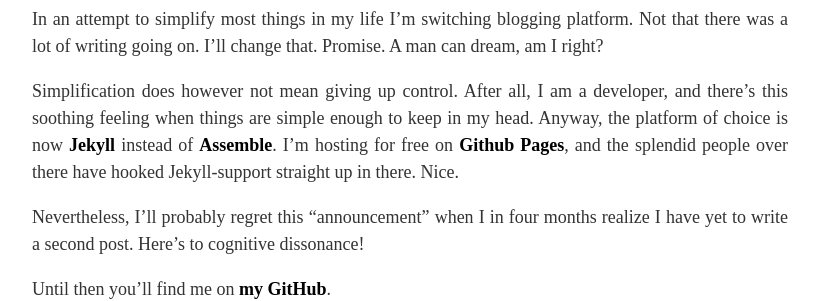
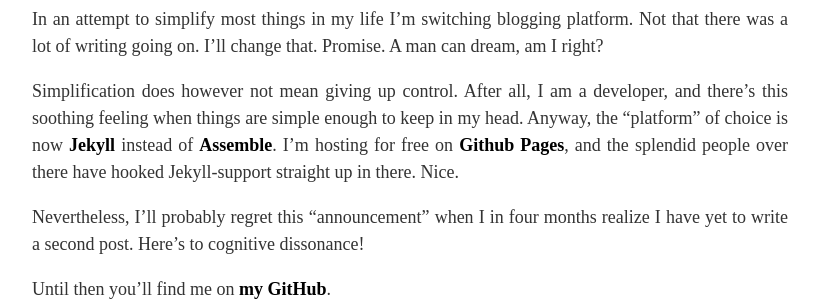
Before and after one commit to marcusstenbeck/marcusstenbeck.github.io, a Jekyll site: the page built from _posts/2014-03-02-a-wild-jekyll-appears.markdown, in a window 1280 px wide. Shown: the part 303-604 px from the top of the page, without its empty margins (230-1049 px from the left). Built offline with Jekyll 4.4.1, drawn with Linux system fonts in a browser that asks for light colours; some web fonts are replaced; Markdown is read by kramdown in place of the engine named in the settings.

Commit message:
Clarification.

```diff
--- a/_posts/2014-03-02-a-wild-jekyll-appears.markdown
+++ b/_posts/2014-03-02-a-wild-jekyll-appears.markdown
@@ -9,7 +9,7 @@
 
 In an attempt to simplify most things in my life I'm switching blogging platform. Not that there was a lot of writing going on. I'll change that. Promise. A man can dream, am I right?
 
-Simplification does however not mean giving up control. After all, I am a developer, and there's this soothing feeling when things are simple enough to keep in my head. Anyway, the platform of choice is now [Jekyll][jekyll] instead of [Assemble][assemble]. I'm hosting for free on [Github Pages][gh-pages], and the splendid people over there have hooked Jekyll-support straight up in there. Nice.
+Simplification does however not mean giving up control. After all, I am a developer, and there's this soothing feeling when things are simple enough to keep in my head. Anyway, the "platform" of choice is now [Jekyll][jekyll] instead of [Assemble][assemble]. I'm hosting for free on [Github Pages][gh-pages], and the splendid people over there have hooked Jekyll-support straight up in there. Nice.
 
 Nevertheless, I'll probably regret this "announcement" when I in four months realize I have yet to write a second post. Here's to cognitive dissonance!
 
```
